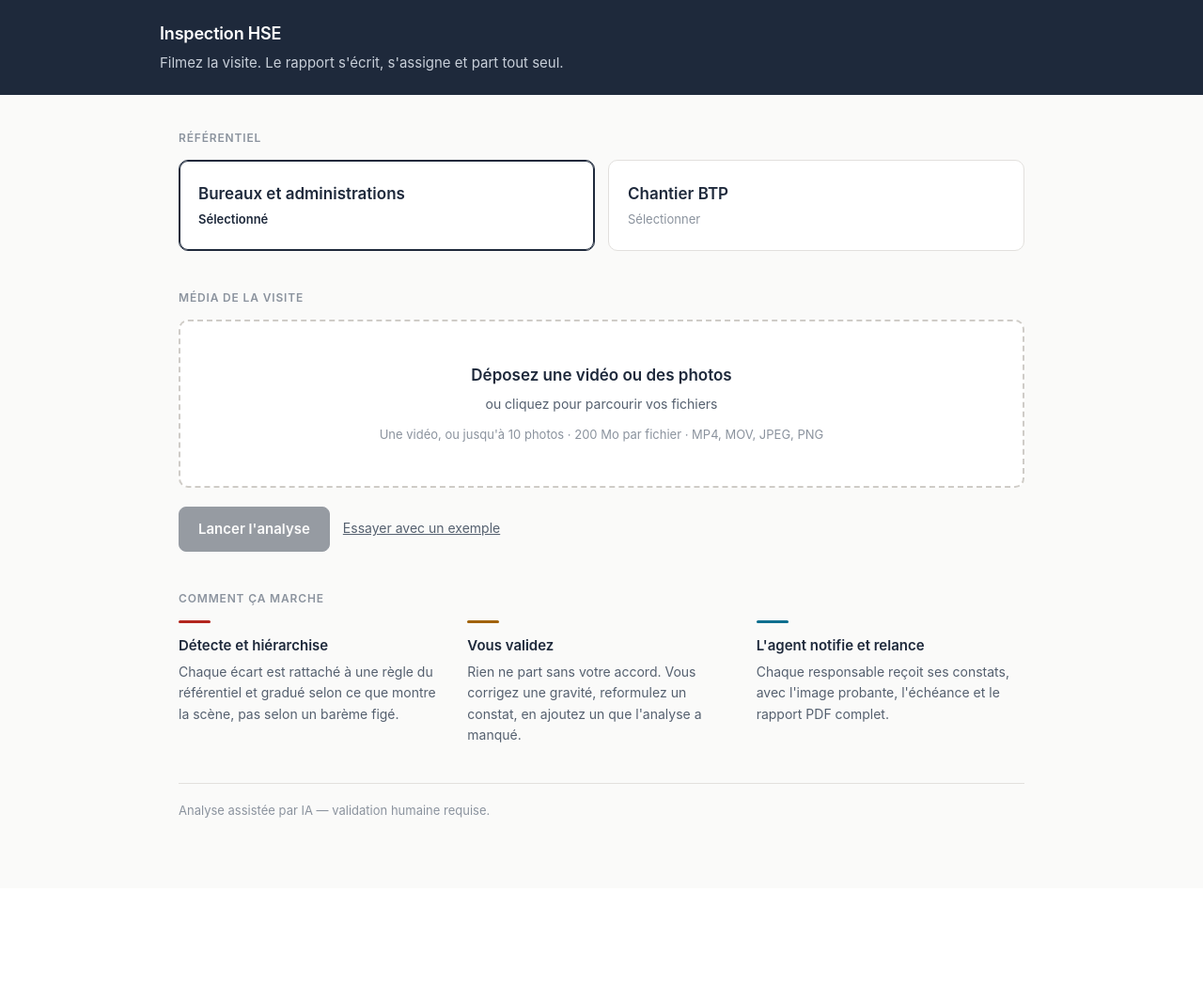
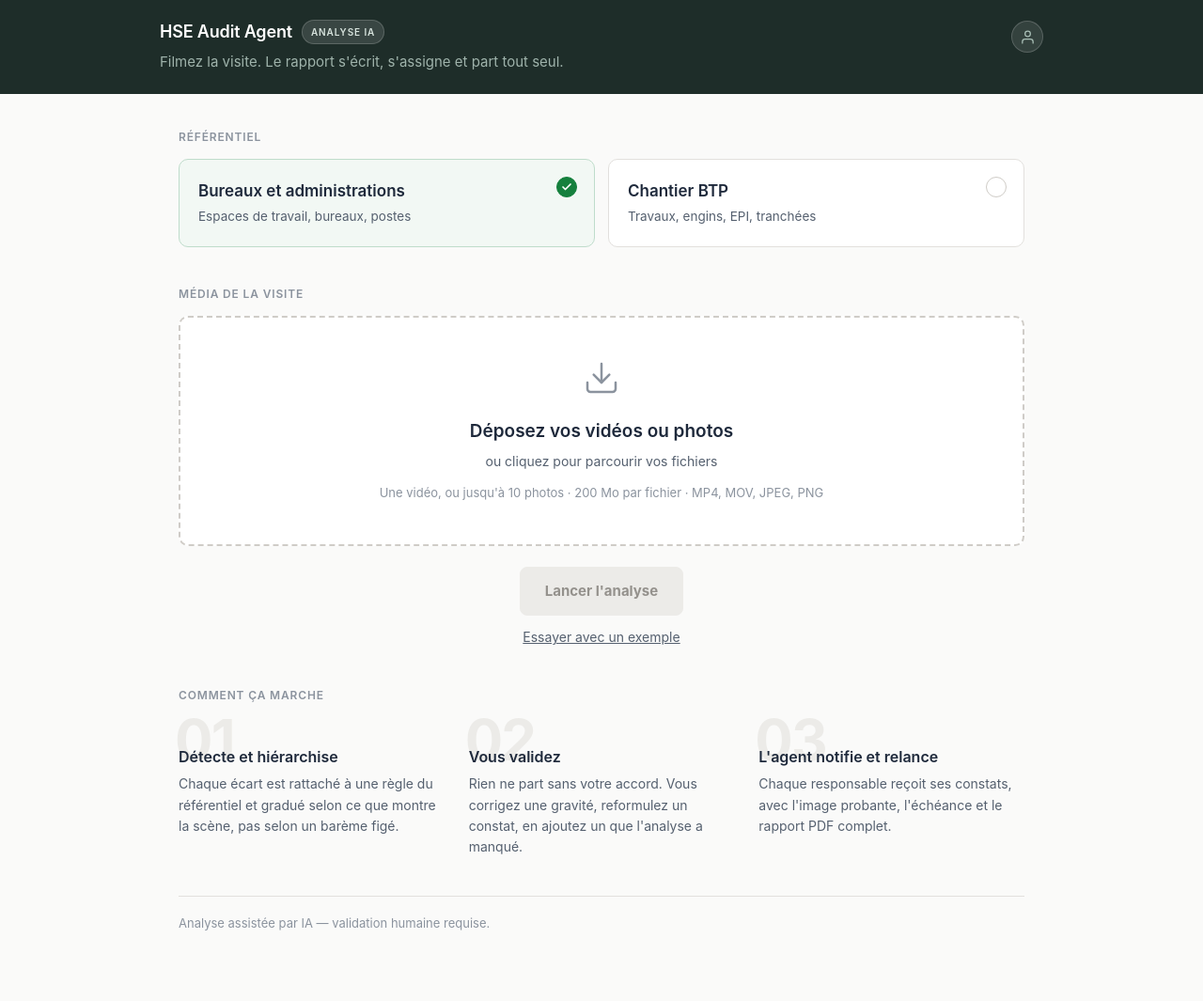
Before and after one commit to amineb55/H-G-amine, a FastAPI app: page / in a window 1280 px wide. Shown: the whole page at 94% size. Before the commit the page ends 870 px from the top, so only its background shows below. Run offline with FastAPI, Linux system fonts and the light colour scheme.

Commit message:
Reskin the landing page
Visual pass only: no endpoint, polling or validation behaviour changed.

- header on dark slate-green with an "Analyse IA" pill and an avatar
  placeholder, plus a "Réf. dossier" line that appears top-right once an
  inspection id exists, styled as metadata
- referential cards carry a one-line subtitle from a new description field in
  the rule catalogs, config-driven like the labels; the selected one takes a
  green check, a green border and a faint tint, the other stays neutral
- drop zone gets a centred upload glyph, a bolder headline and the size and
  format limits on their own readable line
- primary action in a warm amber. Deliberately not one of the four severity
  colours, so a call to action is never mistaken for a finding badge: amber
  #d97706 with slate text measures 4.59:1, and its disabled state is a neutral
  fill rather than washed-out amber that could not be read
- the three steps keep their wording and gain ghost 01/02/03 numerals; their
  severity-coloured rules are dropped, which also removes the only place a
  severity colour sat next to the new accent

Fixes an accessibility defect found while testing: selection was applied
inside the render loop, so every card after the first was left with no
aria-pressed state for a screen reader to announce.

Co-Authored-By: Claude Opus 5 <noreply@anthropic.com>
Claude-Session: https://claude.ai/code/session_01VVkrnECSt5PYXDWDEyFtzB

```diff
--- a/app/main.py
+++ b/app/main.py
@@ -584,6 +584,7 @@ async def read_referentiels() -> list[dict]:
             {
                 "key": referentiel.value,
                 "label": inspection_prompt.referentiel_label(referentiel.value),
+                "description": inspection_prompt.referentiel_description(referentiel.value),
             }
         )
     return entries
--- a/app/rules/btp.yaml
+++ b/app/rules/btp.yaml
@@ -1,5 +1,6 @@
 # Catalogue de regles - inspection chantier BTP
 referentiel: btp
+description: Travaux, engins, EPI, tranchées
 label: Chantier BTP
 rules:
   - id: BTP-01
--- a/app/rules/bureaux.yaml
+++ b/app/rules/bureaux.yaml
@@ -1,5 +1,6 @@
 # Catalogue de regles - inspection bureaux et administrations
 referentiel: bureaux
+description: Espaces de travail, bureaux, postes
 label: Bureaux et administrations
 rules:
   - id: BUR-01
--- a/templates/index.html
+++ b/templates/index.html
@@ -15,6 +15,13 @@
     --ink-soft: #55606f;
     --ink-faint: #8b939e;
     --slate: #1e293b;
+    --header: #1e2d29;          /* vert-ardoise foncé, 14.4:1 avec du blanc */
+    --header-soft: #9fb3ab;
+    --valid: #15803d;           /* validation — distinct des quatre gravités */
+    --valid-tint: #f2f8f4;
+    --valid-border: #bfdccb;
+    --cta: #d97706;             /* accent chaud, texte ardoise : 4.59:1 */
+    --cta-hover: #c26a05;
     --arret: #b3261e;
     --critique: #c2410c;
     --majeur: #a16207;
@@ -30,10 +37,39 @@
     font-weight: 400;
   }
 
-  header.bar { background: var(--slate); color: #fff; padding: 22px 20px; }
-  header.bar .inner { max-width: 940px; margin: 0 auto; }
-  header.bar h1 { font-size: 18px; font-weight: 600; margin: 0 0 4px; letter-spacing: -0.01em; }
-  header.bar p { margin: 0; font-size: 15px; color: #c8cfd9; }
+  header.bar { background: var(--header); color: #fff; padding: 20px 20px 22px; }
+  header.bar .inner {
+    max-width: 940px; margin: 0 auto;
+    display: flex; align-items: flex-start; gap: 18px;
+  }
+  header.bar .brand { flex: 1; min-width: 0; }
+  header.bar .title-row { display: flex; align-items: center; gap: 10px; margin-bottom: 5px; }
+  header.bar h1 { font-size: 18px; font-weight: 600; margin: 0; letter-spacing: -0.01em; }
+  .pill {
+    font-size: 10px; font-weight: 600; letter-spacing: 0.09em; text-transform: uppercase;
+    padding: 4px 9px; border-radius: 999px;
+    background: rgba(255, 255, 255, 0.12); color: #d7e3dd;
+    border: 1px solid rgba(255, 255, 255, 0.18); white-space: nowrap;
+  }
+  header.bar p { margin: 0; font-size: 15px; color: var(--header-soft); }
+  header.bar .aside {
+    display: flex; align-items: center; gap: 14px; flex: none; padding-top: 2px;
+  }
+  .dossier { text-align: right; line-height: 1.35; }
+  .dossier .k {
+    font-size: 10px; letter-spacing: 0.08em; text-transform: uppercase;
+    color: #7f958c; display: block;
+  }
+  .dossier .v {
+    font-size: 12px; color: #c3d2cb;
+    font-family: ui-monospace, SFMono-Regular, Menlo, monospace;
+  }
+  .avatar {
+    width: 34px; height: 34px; border-radius: 50%; flex: none;
+    background: rgba(255, 255, 255, 0.1);
+    border: 1px solid rgba(255, 255, 255, 0.18);
+    display: flex; align-items: center; justify-content: center; color: #a9bfb6;
+  }
 
   main { max-width: 940px; margin: 0 auto; padding: 36px 20px 72px; }
   section { margin-bottom: 40px; }
@@ -44,17 +80,27 @@
 
   .referentiels { display: grid; grid-template-columns: repeat(auto-fit, minmax(240px, 1fr)); gap: 14px; }
   .ref {
+    position: relative;
     background: var(--surface); border: 1.5px solid var(--border);
-    border-radius: var(--radius); padding: 22px 20px; cursor: pointer;
+    border-radius: var(--radius); padding: 20px 52px 20px 20px; cursor: pointer;
     text-align: left; font: inherit; color: var(--ink); width: 100%;
   }
   .ref:hover { border-color: var(--border-strong); }
   .ref[aria-pressed="true"] {
-    border-color: var(--slate); box-shadow: inset 0 0 0 1px var(--slate);
+    border-color: var(--valid-border); background: var(--valid-tint);
   }
   .ref .name { font-size: 17px; font-weight: 600; margin-bottom: 3px; }
-  .ref .state { font-size: 13px; color: var(--ink-faint); }
-  .ref[aria-pressed="true"] .state { color: var(--slate); font-weight: 600; }
+  .ref .desc { font-size: 13.5px; color: var(--ink-soft); }
+  .ref .check {
+    position: absolute; top: 18px; right: 18px;
+    width: 22px; height: 22px; border-radius: 50%;
+    border: 1.5px solid var(--border-strong); background: var(--surface);
+    display: flex; align-items: center; justify-content: center;
+    color: transparent;
+  }
+  .ref[aria-pressed="true"] .check {
+    background: var(--valid); border-color: var(--valid); color: #fff;
+  }
 
   .drop {
     background: var(--surface); border: 2px dashed var(--border-strong);
@@ -62,9 +108,11 @@
     cursor: pointer;
   }
   .drop.over { border-color: var(--slate); background: #f4f4f2; }
-  .drop .headline { font-size: 17px; font-weight: 600; margin-bottom: 6px; }
+  .drop .glyph { color: var(--ink-faint); margin-bottom: 14px; }
+  .drop.over .glyph { color: var(--header); }
+  .drop .headline { font-size: 19px; font-weight: 600; margin-bottom: 6px; }
   .drop .hint { font-size: 14px; color: var(--ink-soft); }
-  .drop .limits { font-size: 13px; color: var(--ink-faint); margin-top: 10px; }
+  .drop .limits { font-size: 13px; color: var(--ink-faint); margin-top: 12px; }
 
   .files { list-style: none; margin: 16px 0 0; padding: 0; }
   .files li {
@@ -83,26 +131,38 @@
   button:hover:not(:disabled) { background: #f1f1ef; }
   button:disabled { opacity: 0.45; cursor: default; }
   button.primary {
-    background: var(--slate); border-color: var(--slate); color: #fff; font-weight: 600;
+    background: var(--cta); border-color: var(--cta); color: var(--slate);
+    font-weight: 700; padding: 13px 26px;
   }
-  button.primary:hover:not(:disabled) { background: #2c3a4d; }
+  button.primary:hover:not(:disabled) { background: var(--cta-hover); border-color: var(--cta-hover); }
+  /* Désactivé : un aplat neutre plutôt qu'un ambre délavé, qui rendait le
+     libellé difficile à lire. */
+  button.primary:disabled {
+    background: #ecebe8; border-color: #ecebe8; color: #94918c; opacity: 1;
+  }
   button.remove {
     padding: 4px 10px; font-size: 13px; border-radius: 6px; color: var(--ink-soft);
   }
-  .actions { display: flex; flex-wrap: wrap; align-items: center; gap: 14px; margin-top: 20px; }
+  /* L'appel à l'action prolonge la composition centrée de la zone de dépôt. */
+  .actions {
+    display: flex; flex-direction: column; align-items: center;
+    gap: 12px; margin-top: 22px;
+  }
   .example {
     background: none; border: none; padding: 0; font-size: 14px;
     color: var(--ink-soft); text-decoration: underline; cursor: pointer;
   }
   .example:hover { color: var(--ink); background: none; }
 
-  .steps { display: grid; grid-template-columns: repeat(auto-fit, minmax(240px, 1fr)); gap: 22px; }
-  .step .t { font-size: 15px; font-weight: 600; margin-bottom: 5px; }
-  .step .d { font-size: 14px; color: var(--ink-soft); }
-  .step .rule { height: 3px; width: 34px; border-radius: 2px; margin-bottom: 12px; }
-  .step:nth-child(1) .rule { background: var(--arret); }
-  .step:nth-child(2) .rule { background: var(--majeur); }
-  .step:nth-child(3) .rule { background: var(--mineur); }
+  .steps { display: grid; grid-template-columns: repeat(auto-fit, minmax(250px, 1fr)); gap: 26px; }
+  .step { position: relative; padding-top: 30px; }
+  .step .num {
+    position: absolute; top: -6px; left: -4px;
+    font-size: 60px; font-weight: 700; line-height: 1;
+    color: #ecebe8; letter-spacing: -0.03em; user-select: none; pointer-events: none;
+  }
+  .step .t { position: relative; font-size: 16px; font-weight: 600; margin-bottom: 5px; }
+  .step .d { position: relative; font-size: 14px; color: var(--ink-soft); }
 
   /* Progression */
   .panel {
@@ -157,8 +217,26 @@
 <body>
 <header class="bar">
   <div class="inner">
-    <h1>Inspection HSE</h1>
-    <p>Filmez la visite. Le rapport s'écrit, s'assigne et part tout seul.</p>
+    <div class="brand">
+      <div class="title-row">
+        <h1>HSE Audit Agent</h1>
+        <span class="pill">Analyse IA</span>
+      </div>
+      <p>Filmez la visite. Le rapport s'écrit, s'assigne et part tout seul.</p>
+    </div>
+    <div class="aside">
+      <div class="dossier" id="dossier" hidden>
+        <span class="k">Réf. dossier</span>
+        <span class="v" id="dossier-ref"></span>
+      </div>
+      <div class="avatar" aria-hidden="true">
+        <svg width="17" height="17" viewBox="0 0 24 24" fill="none" stroke="currentColor"
+             stroke-width="1.8" stroke-linecap="round" stroke-linejoin="round">
+          <path d="M20 21v-2a4 4 0 0 0-4-4H8a4 4 0 0 0-4 4v2"></path>
+          <circle cx="12" cy="7" r="4"></circle>
+        </svg>
+      </div>
+    </div>
   </div>
 </header>
 
@@ -172,7 +250,15 @@
     <h2>Média de la visite</h2>
     <div class="drop" id="drop" tabindex="0" role="button"
          aria-label="Déposer un fichier ou parcourir">
-      <div class="headline">Déposez une vidéo ou des photos</div>
+      <div class="glyph">
+        <svg width="40" height="40" viewBox="0 0 24 24" fill="none" stroke="currentColor"
+             stroke-width="1.5" stroke-linecap="round" stroke-linejoin="round" aria-hidden="true">
+          <path d="M21 15v4a2 2 0 0 1-2 2H5a2 2 0 0 1-2-2v-4"></path>
+          <polyline points="7 10 12 15 17 10"></polyline>
+          <line x1="12" y1="15" x2="12" y2="3"></line>
+        </svg>
+      </div>
+      <div class="headline">Déposez vos vidéos ou photos</div>
       <div class="hint">ou cliquez pour parcourir vos fichiers</div>
       <div class="limits">Une vidéo, ou jusqu'à 10 photos · 200 Mo par fichier ·
         MP4, MOV, JPEG, PNG</div>
@@ -201,19 +287,19 @@
     <h2>Comment ça marche</h2>
     <div class="steps">
       <div class="step">
-        <div class="rule"></div>
+        <div class="num" aria-hidden="true">01</div>
         <div class="t">Détecte et hiérarchise</div>
         <div class="d">Chaque écart est rattaché à une règle du référentiel et gradué
           selon ce que montre la scène, pas selon un barème figé.</div>
       </div>
       <div class="step">
-        <div class="rule"></div>
+        <div class="num" aria-hidden="true">02</div>
         <div class="t">Vous validez</div>
         <div class="d">Rien ne part sans votre accord. Vous corrigez une gravité,
           reformulez un constat, en ajoutez un que l'analyse a manqué.</div>
       </div>
       <div class="step">
-        <div class="rule"></div>
+        <div class="num" aria-hidden="true">03</div>
         <div class="t">L'agent notifie et relance</div>
         <div class="d">Chaque responsable reçoit ses constats, avec l'image probante,
           l'échéance et le rapport PDF complet.</div>
@@ -262,7 +348,9 @@
     progressSub: document.getElementById("progress-sub"),
     stages: document.getElementById("stages"),
     elapsed: document.getElementById("elapsed"),
-    progressError: document.getElementById("progress-error")
+    progressError: document.getElementById("progress-error"),
+    dossier: document.getElementById("dossier"),
+    dossierRef: document.getElementById("dossier-ref")
   };
 
   var referentiel = null;
@@ -292,16 +380,24 @@
 
   function renderReferentiels(entries) {
     el.referentiels.textContent = "";
-    entries.forEach(function (entry, index) {
+    entries.forEach(function (entry) {
       var card = node("button", "ref");
       card.type = "button";
       card.appendChild(node("div", "name", entry.label));
-      card.appendChild(node("div", "state", "Sélectionner"));
+      if (entry.description) { card.appendChild(node("div", "desc", entry.description)); }
+      var check = node("span", "check");
+      check.innerHTML = '<svg width="12" height="12" viewBox="0 0 24 24" fill="none" ' +
+        'stroke="currentColor" stroke-width="3.4" stroke-linecap="round" ' +
+        'stroke-linejoin="round"><polyline points="20 6 9 17 4 12"></polyline></svg>';
+      card.appendChild(check);
       card.addEventListener("click", function () { select(entry.key); });
       card.dataset.key = entry.key;
+      card.setAttribute("aria-pressed", "false");
       el.referentiels.appendChild(card);
-      if (index === 0) { select(entry.key); }
     });
+    // Sélection après la boucle : appelée pendant, elle ne verrait que les
+    // cartes déjà insérées et laisserait les suivantes sans état annoncé.
+    if (entries.length) { select(entries[0].key); }
   }
 
   function select(key) {
@@ -310,7 +406,6 @@
     for (var i = 0; i < cards.length; i++) {
       var active = cards[i].dataset.key === key;
       cards[i].setAttribute("aria-pressed", active ? "true" : "false");
-      cards[i].querySelector(".state").textContent = active ? "Sélectionné" : "Sélectionner";
     }
     refreshSubmit();
   }
@@ -417,6 +512,9 @@
   // --- progression --------------------------------------------------------
 
   function startProgress(id) {
+    // La référence de dossier n'existe qu'une fois l'inspection créée.
+    el.dossierRef.textContent = id;
+    el.dossier.hidden = false;
     el.setup.hidden = true;
     el.uploadSection.hidden = true;
     el.progressSection.hidden = false;
```
Also changed, not shown: app/services/inspection_prompt.py (+9 -0 lines).
